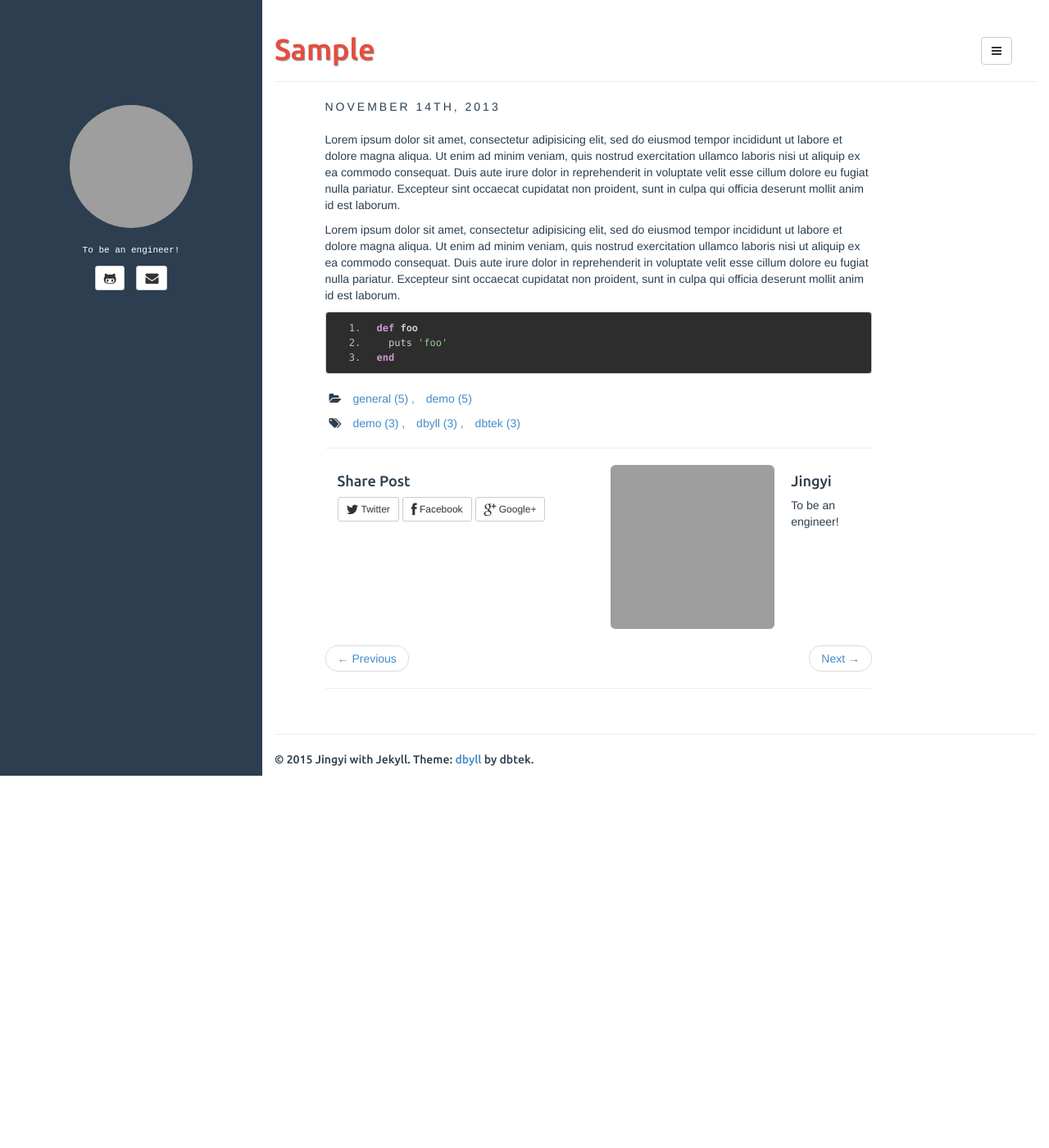
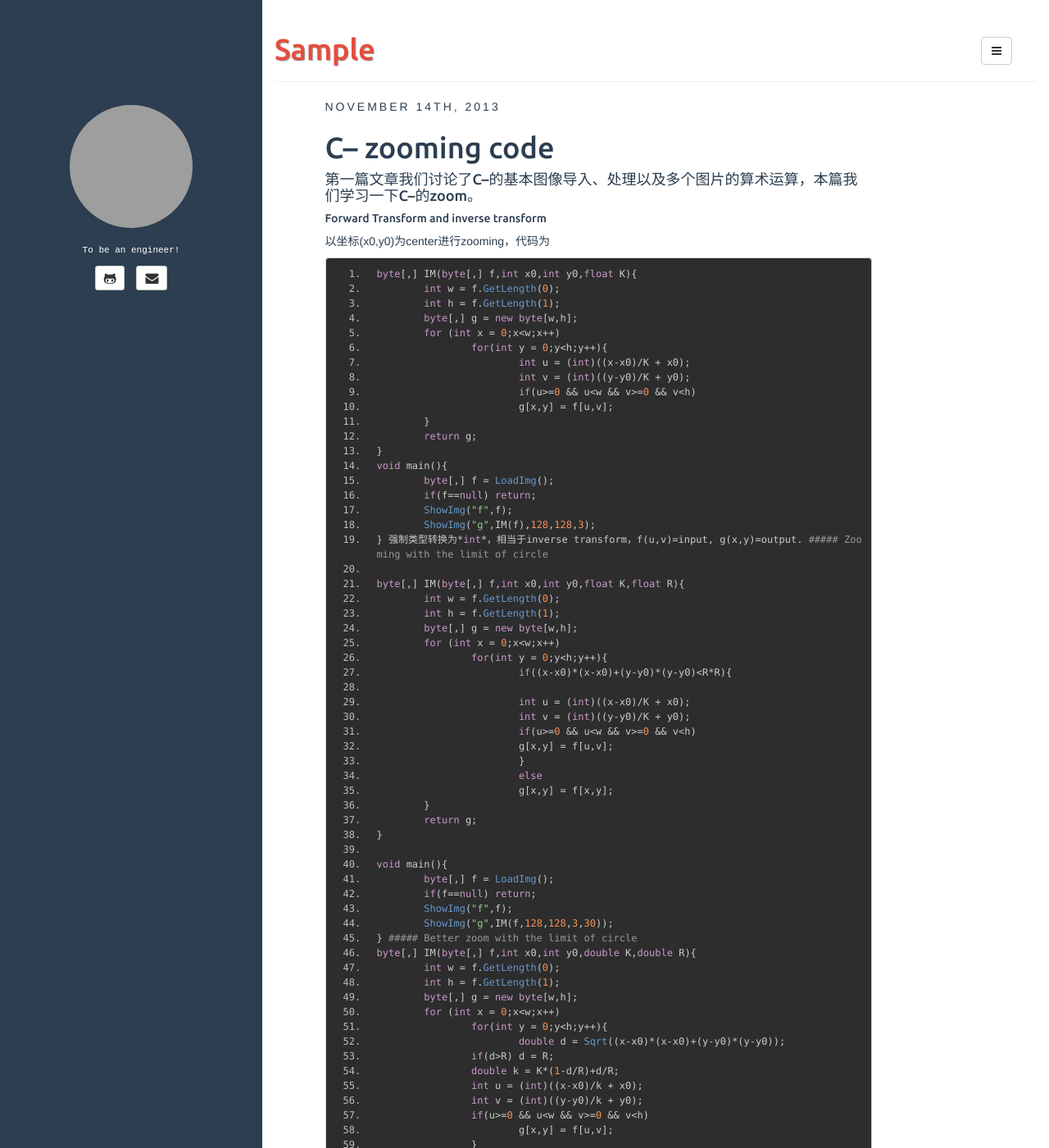
Before and after one commit to yangjingyi/yangjingyi.github.io, a Jekyll site: the page built from _posts/2013-11-14-sample.md, in a window 1280 px wide and 1400 px high. Shown: the whole window at 82% size. Built offline with Jekyll 4.4.1, drawn with Linux system fonts in a browser that asks for light colours; nearby versions of some CDN libraries; comment, search, counter and statistics services are not loaded; some of the changed text lies outside the part shown; grey boxes are pictures that could not be loaded.

Commit message:
Update 2013-11-14-sample.md

```diff
--- a/_posts/2013-11-14-sample.md
+++ b/_posts/2013-11-14-sample.md
@@ -1,17 +1,105 @@
 ---
 layout: post
 title: Sample
-categories: [general, demo]
-tags: [demo, dbyll, dbtek]
+categories: [c--, c#,Digital Image processing]
+tags: [c--]
 description: Sample placeholder post.
 ---
 
-Lorem ipsum dolor sit amet, consectetur adipisicing elit, sed do eiusmod tempor incididunt ut labore et dolore magna aliqua. Ut enim ad minim veniam, quis nostrud exercitation ullamco laboris nisi ut aliquip ex ea commodo consequat. Duis aute irure dolor in reprehenderit in voluptate velit esse cillum dolore eu fugiat nulla pariatur. Excepteur sint occaecat cupidatat non proident, sunt in culpa qui officia deserunt mollit anim id est laborum.
+# C-- zooming code
+#### 第一篇文章我们讨论了C--的基本图像导入、处理以及多个图片的算术运算，本篇我们学习一下C--的zoom。
+##### Forward Transform and inverse transform
+以坐标(x0,y0)为center进行zooming，代码为
 
-Lorem ipsum dolor sit amet, consectetur adipisicing elit, sed do eiusmod tempor incididunt ut labore et dolore magna aliqua. Ut enim ad minim veniam, quis nostrud exercitation ullamco laboris nisi ut aliquip ex ea commodo consequat. Duis aute irure dolor in reprehenderit in voluptate velit esse cillum dolore eu fugiat nulla pariatur. Excepteur sint occaecat cupidatat non proident, sunt in culpa qui officia deserunt mollit anim id est laborum.
+	byte[,] IM(byte[,] f,int x0,int y0,float K){
+		int w = f.GetLength(0);
+		int h = f.GetLength(1);
+		byte[,] g = new byte[w,h];
+		for (int x = 0;x<w;x++)
+			for(int y = 0;y<h;y++){
+				int u = (int)((x-x0)/K + x0);
+				int v = (int)((y-y0)/K + y0);
+				if(u>=0 && u<w && v>=0 && v<h)
+				g[x,y] = f[u,v];
+		}
+		return g;
+	}
+	void main(){
+		byte[,] f = LoadImg();
+		if(f==null) return;
+		ShowImg("f",f);
+		ShowImg("g",IM(f),128,128,3);
+	}
+强制类型转换为*int*，相当于inverse transform，f(u,v)=input,
+g(x,y)=output.
+##### Zooming with the limit of circle
 
-{% highlight ruby %}
-def foo
-  puts 'foo'
-end
-{% endhighlight %}
+	byte[,] IM(byte[,] f,int x0,int y0,float K,float R){
+		int w = f.GetLength(0);
+		int h = f.GetLength(1);
+		byte[,] g = new byte[w,h];
+		for (int x = 0;x<w;x++)
+			for(int y = 0;y<h;y++){
+				if((x-x0)*(x-x0)+(y-y0)*(y-y0)<R*R){
+
+				int u = (int)((x-x0)/K + x0);
+				int v = (int)((y-y0)/K + y0);
+				if(u>=0 && u<w && v>=0 && v<h)
+				g[x,y] = f[u,v];
+				}
+				else
+				g[x,y] = f[x,y];
+		}
+		return g;
+	}
+
+	void main(){
+		byte[,] f = LoadImg();
+		if(f==null) return;
+		ShowImg("f",f);
+		ShowImg("g",IM(f,128,128,3,30));
+	}
+##### Better zoom with the limit of circle
+	byte[,] IM(byte[,] f,int x0,int y0,double K,double R){
+		int w = f.GetLength(0);
+		int h = f.GetLength(1);
+		byte[,] g = new byte[w,h];
+		for (int x = 0;x<w;x++)
+			for(int y = 0;y<h;y++){
+				double d = Sqrt((x-x0)*(x-x0)+(y-y0)*(y-y0));
+			if(d>R) d = R;
+			double k = K*(1-d/R)+d/R;
+			int u = (int)((x-x0)/k + x0);
+			int v = (int)((y-y0)/k + y0);
+			if(u>=0 && u<w && v>=0 && v<h)
+				g[x,y] = f[u,v];
+			}
+		return g;
+		}
+
+	void main(){
+		byte[,] f = LoadImg();
+		if(f==null) return;
+		ShowImg("f",f);
+		ShowImg("g",IM(f,128,128,3,30));
+	}
+##### Zoom in with a larger picture
+	byte[,] ZoomIn(byte[,] f){
+		int w = f.GetLength(0);
+		int h = f.GetLength(1);
+		byte[,] g = new byte[4*w,4*h];
+		for (int x = 0;x<4*w;x++)
+			for(int y = 0;y<4*h;y++){
+				int u = x/4;
+				int v = y/4;
+				g[x,y] = f[u,v];
+		}
+	return g;
+	}
+
+	void main(){
+		byte[,] f = LoadImg();
+		if(f==null) return;
+		ShowImg("f",f);
+		ShowImg("g",ZoomIn(f));
+	}
```
